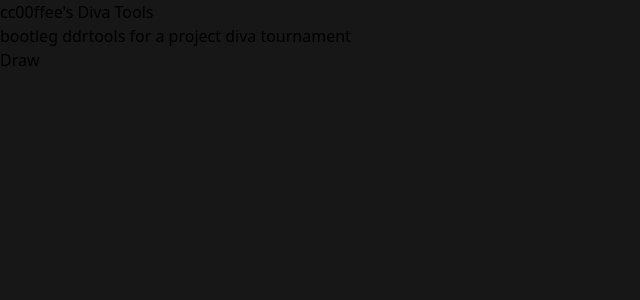
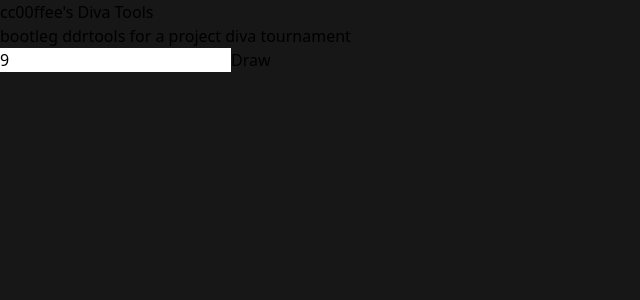
Before and after one commit to cc0ffee/rhythm-diva-tools, a React (Vite) app: page / in a window 1280 px wide. Shown: the top 300 px of the page, without its empty margins (0-640 px from the left). Built offline with nearby package versions, Linux system fonts and the light colour scheme.

Commit message:
set card drawn count

```diff
--- a/src/App.tsx
+++ b/src/App.tsx
@@ -3,7 +3,7 @@
 import Header from './components/Header'
 import SongList from './assets/songs.json'
 
-const TOTAL_CARDS_DRAWN = 9;
+const DEFAULT_TOTAL_CARDS_DRAWN = 9;
 
 const getRandomSongs = (songs: any[], count: number) => {
   const shuffled = songs.sort(() => 0.5 - Math.random());
@@ -12,15 +12,20 @@
 
 function App() {
   const [songs, setSongs] = useState<any[]>([]);
+  const [totalCards, setTotalCards] = useState<number>(DEFAULT_TOTAL_CARDS_DRAWN);
 
   const handleSongs = () => {
-    const randomSongs = getRandomSongs(SongList, TOTAL_CARDS_DRAWN);
+    const randomSongs = getRandomSongs(SongList, totalCards);
     setSongs(randomSongs);
+  }
+
+  const handleTotalCards = (value: number) => {
+    setTotalCards(value);
   }
 
   return (
     <div className="">
-      <Header action={handleSongs}/>
+      <Header action={handleSongs} handleValue={handleTotalCards}/>
       <div className="flex flex-wrap justify-center bg-neutral-900 ">
         <br/><br/>
         {songs.map((song, index)=>{
--- a/src/components/Header.tsx
+++ b/src/components/Header.tsx
@@ -1,12 +1,30 @@
-function Header(props:{action:any}) {
+import { useState } from 'react';
+
+const DEFAULT_TOTAL_CARDS_DRAWN = 9;
+
+function Header(props:{action:any, handleValue:any}) {
+
+    const [inputValue, setInputValue] = useState<number>(DEFAULT_TOTAL_CARDS_DRAWN);
+
+    const handleInputChange = (event: React.ChangeEvent<HTMLInputElement>) => {
+        let value = Number(event.target.value);
+        if (value < 1) value = 1;
+        if (value > 16) value = 16;
+        setInputValue(value);
+        props.handleValue(value);
+    }
+
     return <header className="flex justify-between items-center p-4 bg-gray-800 text-white">
         <div>
             <h1 className="text-xl font-bold">cc00ffee's Diva Tools</h1>
             <p className="text-xs text-gray-400">bootleg ddrtools for a project diva tournament</p>
         </div>
-        <button onClick={props.action} className="bg-blue-500 hover:bg-blue-700 text-white font-bold py-2 px-4 rounded">
+        <div className="flex items-center space-x-4">
+            <input type="number" value={inputValue} onChange={handleInputChange} className="p-2 rounded bg-gray-700 text-white w-20" placeholder='Deck count'/>
+            <button onClick={props.action} className="bg-blue-500 hover:bg-blue-700 text-white font-bold py-2 px-4 rounded">
                 Draw
             </button>
+        </div>
     </header>
 };
 export default Header;
```
